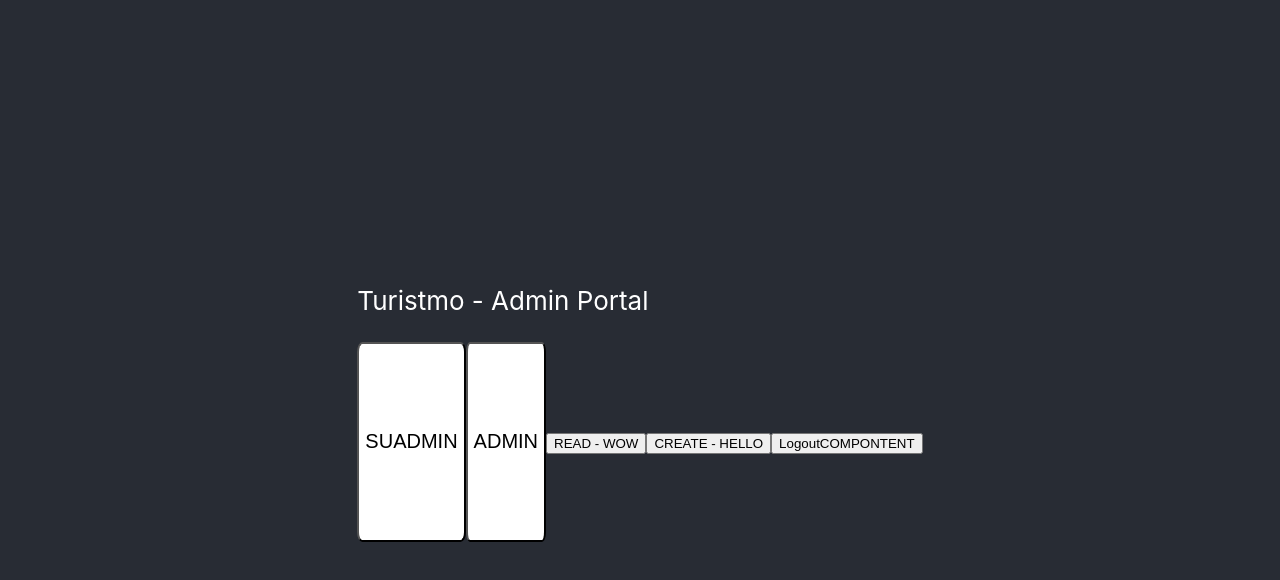
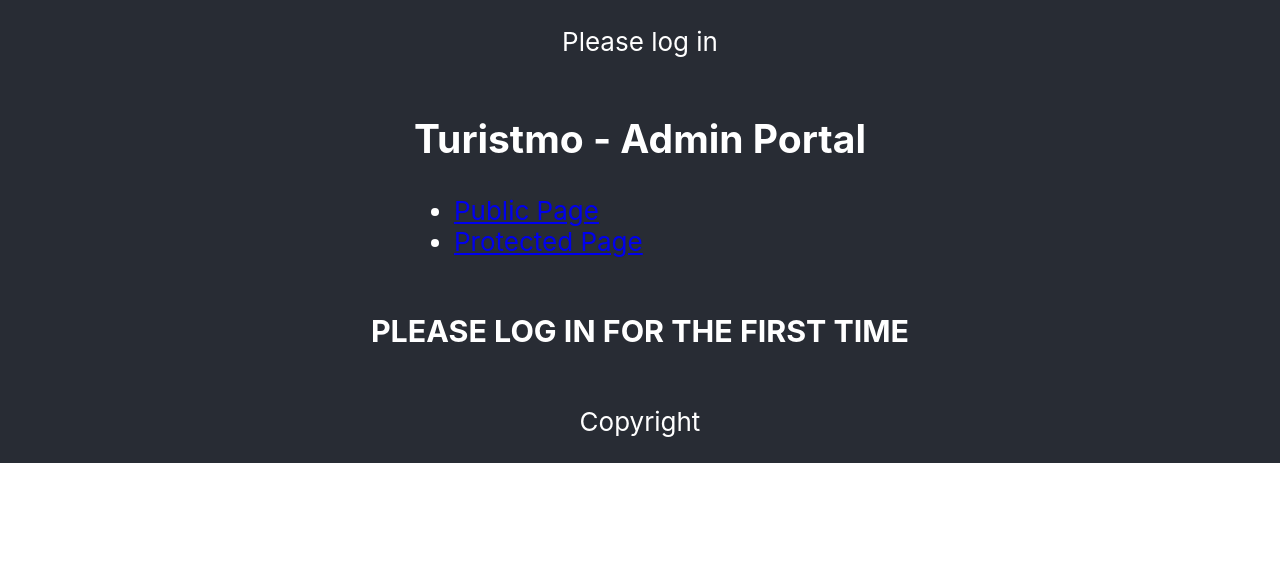
Before and after one commit to PiXHULA/admin-portal, a React (Create React App) app in the folder src/main/frontend/: page /dashboard in a window 1280 px wide. Shown: the top 580 px of the page. Built offline with nearby package versions, Linux system fonts and the light colour scheme.

Commit message:
Route in frontend

```diff
--- a/src/main/frontend/package.json
+++ b/src/main/frontend/package.json
@@ -9,6 +9,7 @@
     "axios": "^0.21.1",
     "react": "^17.0.1",
     "react-dom": "^17.0.1",
+    "react-router-dom": "^5.2.0",
     "react-scripts": "4.0.1",
     "web-vitals": "^0.2.4"
   },
--- a/src/main/frontend/src/App.js
+++ b/src/main/frontend/src/App.js
@@ -1,47 +1,165 @@
-// import {useState, useCallback} from "react";
+import React, {useState, useContext, createContext} from 'react';
+import {
+    BrowserRouter as Router,
+    Link,
+    Route,
+    Switch,
+    useHistory,
+    useLocation,
+    Redirect
+} from "react-router-dom";
+import WelcomePage from "./components/pages/WelcomePage";
+import Dashboard from "./components/pages/Dashboard";
+import Header from "./components/pages/Header";
+import Public from "./components/pages/Public";
 
-import {LoginButton} from "./components/buttons/LoginButton";
-import {HelloButton} from "./components/buttons/HelloButton";
-import {LogOutButton} from "./components/buttons/LogOutButton";
+const authContext = createContext();
 
-// const onClick = useCallback(()=> {
-//
-//     axios.post('http://localhost:8080/authenticate',
-//         user, {
-//             headers: {
-//                 "Content-Type": "application/json"
-//             }
-//         }
-//     ).then(() => {
-//         console.log("WOW uploaded successfully");
-//     }).catch(error => {
-//         console.log(error);
-//     });
-//     },[]);
+function useAuth() {
+    return useContext(authContext);
+}
+
+
+function ProvideAuth({children}) {
+    const auth = useProvideAuth();
+    return (
+        <authContext.Provider value={auth}>
+            {children}
+        </authContext.Provider>
+    );
+}
+
+function useProvideAuth() {
+    const [user, setUser] = useState(null);
+
+    const signin = callback => {
+        return fakeAuth.signin(() => {
+            setUser("user");
+            callback();
+        });
+    };
+
+    const signout = callback => {
+        return fakeAuth.signout(() => {
+            setUser(null);
+            callback();
+        });
+    };
+
+    return {
+        user,
+        signin,
+        signout
+    };
+}
+function LoginPage() {
+    let history = useHistory();
+    let location = useLocation();
+    let auth = useAuth();
+
+    let { from } = location.state || { from: { pathname: "/" } };
+    let login = () => {
+        auth.signin(() => {
+            history.replace(from);
+        });
+    };
+
+    return (
+        <div>
+            <p>You must log in to view the page at {from.pathname}</p>
+            <button onClick={login}>Log in</button>
+        </div>
+    );
+}
+
+const fakeAuth = {
+    isAuthenticated: false,
+    signin(cb) {
+        fakeAuth.isAuthenticated = true;
+        setTimeout(cb, 100); // fake async
+    },
+    signout(cb) {
+        fakeAuth.isAuthenticated = false;
+        setTimeout(cb, 100);
+    }
+};
+
+function AuthButton() {
+    let history = useHistory();
+    let auth = useAuth();
+
+    return auth.user ? (
+        <p>
+            Welcome!{" "}
+            <button
+                onClick={() => {
+                    auth.signout(() => history.push("/"));
+                }}
+            >
+                Sign out
+            </button>
+        </p>
+    ) : (
+        <p>Please log in</p>
+    );
+}
+
+
+function PrivateRoute({children, ...rest}) {
+    let auth = useAuth();
+    return (
+        <Route
+            {...rest}
+            render={({location}) =>
+                auth.user ? (
+                    children
+                ) : (
+                    <Redirect
+                        to={{
+                            pathname: "/login",
+                            state: {from: location}
+                        }}
+                    />
+                )
+            }
+        />
+    );
+}
 
 function App() {
-       return (
-            <div className="App" style={divBackground}>
-                <header className="App-header">
-                        <p>
-                        Turistmo - Admin Portal
-                        </p>
-
-                        <LoginButton usern={"suAdmin"} password={"wuru"} btnText={"SUADMIN"}/>
-                        <LoginButton usern={"admin"} password={"guru"} btnText={"ADMIN"}/>
-                        <HelloButton btnText={"READ - WOW"} endp={"wow"}/>
-                        <HelloButton btnText={"CREATE - HELLO"} endp={"hello"}/>
-                        <LogOutButton/>
-                </header>
-            </div>
+    return (
+        <ProvideAuth>
+            <Router>
+                <div style={backgroundColor}>
+                    <AuthButton />
+                    <Header/>
+                    <body>
+                    <div style={mainDiv}>
+                        <WelcomePage>
+                    <Switch>
+                        <Route path="/public" component={Public}/>
+                        <Route path="/login" component={LoginPage}/>
+                        <PrivateRoute path="/dashboard">
+                            <Dashboard />
+                        </PrivateRoute>
+                    </Switch>
+                        </WelcomePage>
+                    </div>
+                    </body>
+                    <footer>
+                        <p>Copyright</p>
+                    </footer>
+                </div>
+            </Router>
+        </ProvideAuth>
     );
 }
 
 export default App;
 
-const divBackground = {
+const backgroundColor = {
     'backgroundColor': '#282c34',
-    'minHeight': '100vh',
+    'flex':'1',
     'display': 'flex',
     'flexDirection': 'column',
     'alignItems': 'center',
@@ -49,3 +167,13 @@ const divBackground = {
     'fontSize': 'calc(10px + 2vmin)',
     'color': 'white'
 };
+
+const mainDiv = {
+    'display': 'flex',
+    'flex':'1',
+    'flexDirection': 'column',
+    'alignItems': 'center',
+    'justifyContent': 'center',
+    'fontSize': 'calc(10px + 2vmin)',
+    'color': 'white'
+};
--- /dev/null
+++ b/src/main/frontend/src/components/pages/Dashboard.js
@@ -0,0 +1,13 @@
+import { Link } from "react-router-dom";
+
+const Dashboard = () => {
+    return (
+        <div>
+            <h2>Dashboard</h2>
+            <Link to='/'>Log out</Link>
+        </div>
+    )
+}
+
+
+export default Dashboard
--- /dev/null
+++ b/src/main/frontend/src/components/pages/Header.js
@@ -0,0 +1,19 @@
+import React from "react";
+import {Link} from "react-router-dom";
+
+const Header = () => {
+    return (
+        <div>
+            <h2>Turistmo - Admin Portal</h2>
+            <ul>
+                <li>
+                    <Link to="/public">Public Page</Link>
+                </li>
+                <li>
+                    <Link to="/protected">Protected Page</Link>
+                </li>
+            </ul>
+        </div>
+    )
+}
+export default Header;
--- /dev/null
+++ b/src/main/frontend/src/components/pages/Public.js
@@ -0,0 +1,9 @@
+import React from "react";
+
+const Public = () => {
+    return (
+            <h2>Public</h2>
+    )
+}
+
+export default Public;
--- /dev/null
+++ b/src/main/frontend/src/components/pages/WelcomePage.js
@@ -0,0 +1,9 @@
+import React from "react";
+
+const WelcomePage = () => {
+    return (
+            <h3>PLEASE LOG IN FOR THE FIRST TIME</h3>
+    )
+}
+
+export default WelcomePage;
```
Also changed, not shown: src/main/frontend/src/components/pages/LoginPage2.js (added, +76 -0 lines), src/main/frontend/src/components/pages/Loginpage3.js (added, +35 -0 lines), 2 other files (tests, documents, lock files or other folders).
